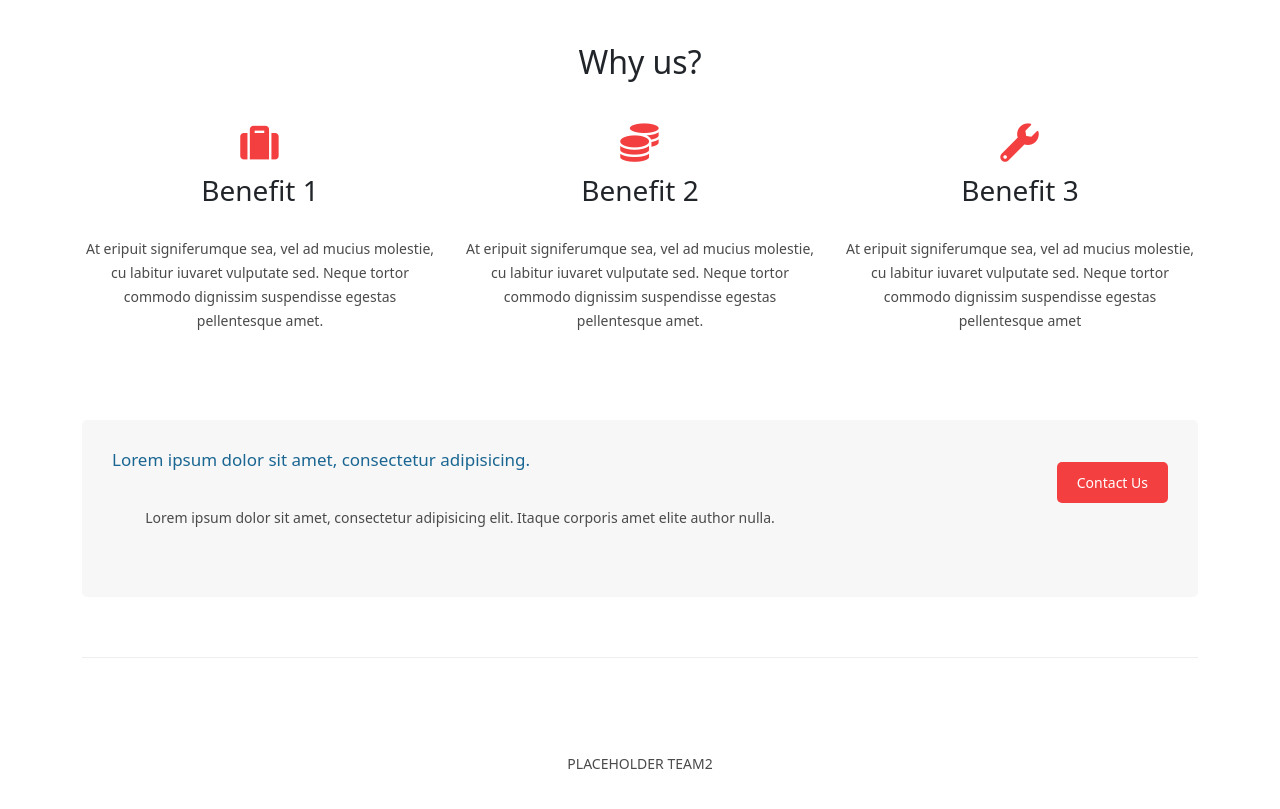
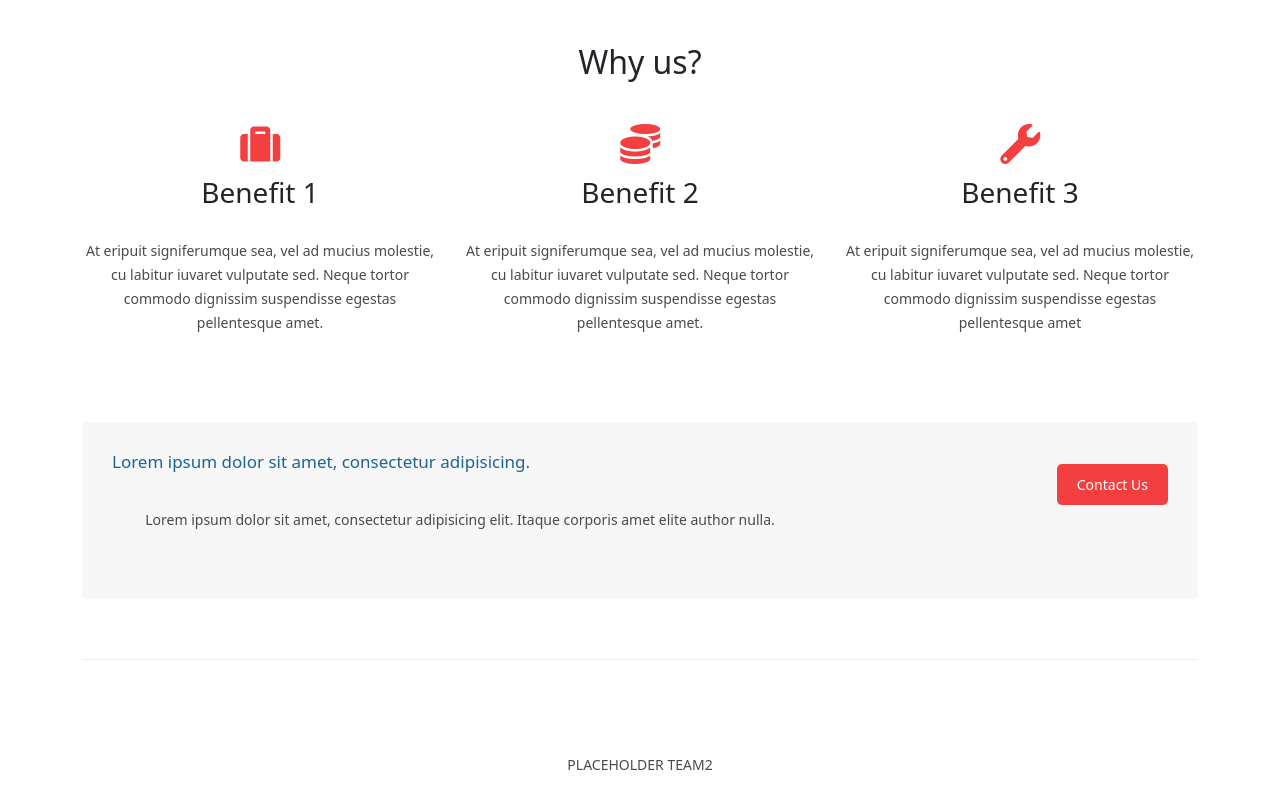
Before and after one commit to joseph-bargan/Fun_Project, a website: page app/views/home.html in a window 1280 px wide. Shown: the part 880-1689 px from the top of the page. Drawn offline with nearby package versions, Linux system fonts and the light colour scheme; files that its build step writes are made by us from their sources; files whose address does not match are found by name.

Commit message:
Update style.css

```diff
--- a/public/assets/css/style.css
+++ b/public/assets/css/style.css
@@ -538,7 +538,7 @@ header .navbar {
   align-items: center;
 }
 i{
-  font-size:3vw;
+  font-size:5vh;
   color:#f33f3f;
 }
 
```
